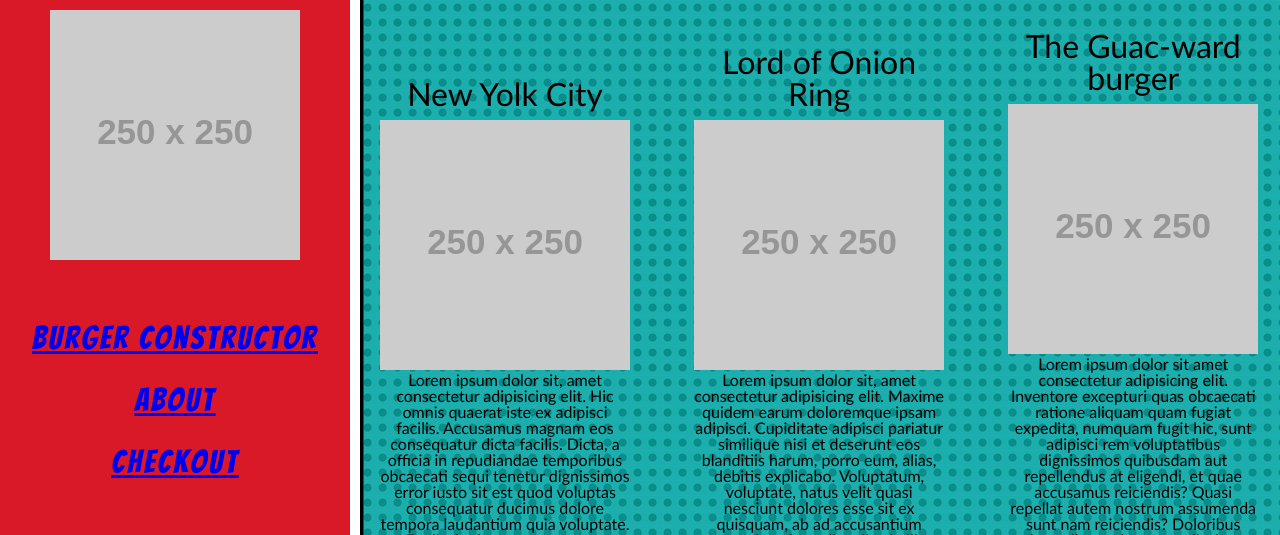
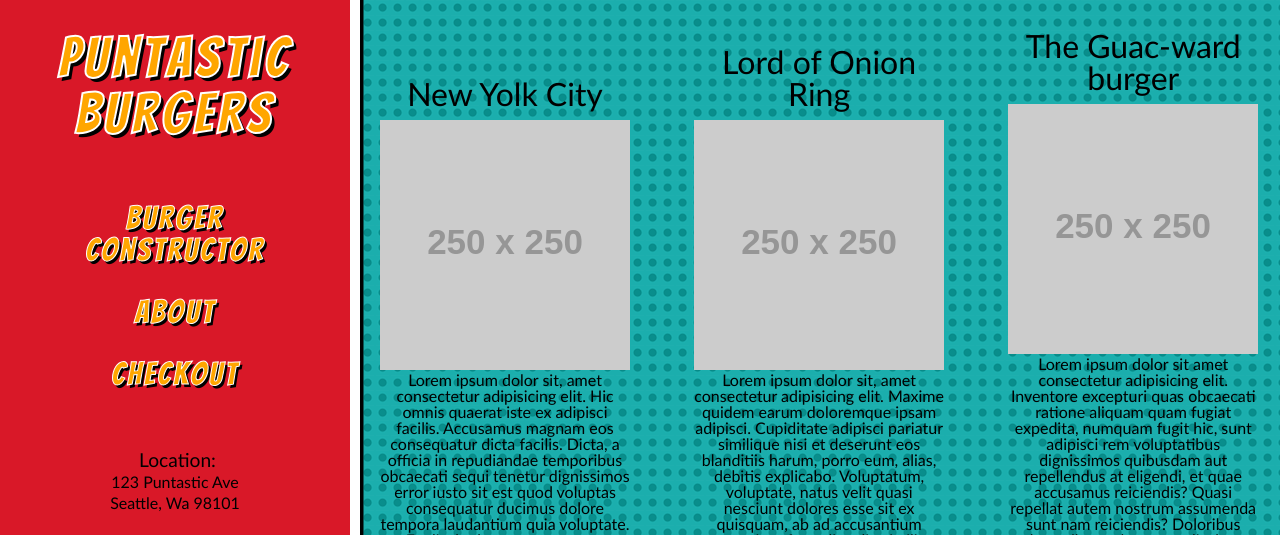
Before and after one commit to Elliron/puntastic-burger, a plain HTML site: page about.html in a window 1280 px wide. Shown: the top 535 px of the page. Drawn offline with Linux system fonts and the light colour scheme; placeholder pictures from the web are drawn by us.

Commit message:
updating html and css

```diff
--- a/about.html
+++ b/about.html
@@ -14,18 +14,18 @@
 
 <body>
   <sidebar>
-    <logo><img src="https://via.placeholder.com/250"></logo>
+    <h1><a href="index.html">Puntastic Burgers</a></h1>
     <nav>
       <ul>
-        <li><a href="burger-constructor.html">
-            <h2>Burger Constructor</h2>
-          </a></li>
-        <li><a href="about.html">
-            <h2>About</h2>
-          </a></li>
-        <li><a href="checkout.html">
-            <h2>Checkout</h2>
-          </a></li>
+        <li>
+          <h2><a href="burger-constructor.html">Burger <br> Constructor</a></h2>
+        </li>
+        <li>
+          <h2><a href="about.html">About</a></h2>
+        </li>
+        <li>
+          <h2><a href="checkout.html">Checkout</a></h2>
+        </li>
       </ul>
       <ul>
         <li>
@@ -33,7 +33,6 @@
         </li>
         <li>123 Puntastic Ave</li>
         <li>Seattle, Wa 98101</li>
-      </ul>
       </ul>
       <ul>
         <li><a href="https://www.youtube.com/watch?v=di14EZRpMVo"><img src="img/Twitter.png">
@@ -112,7 +111,7 @@
       </div>
       <div class="left">
         <h2>
-         Lucky
+          Lucky
         </h2>
         <img src="img/lucky.jpg">
         <p>
```
Also changed, not shown: burger-constructor.html (+9 -10 lines), checkout.html (+16 -15 lines), index.html (+0 -11 lines).
